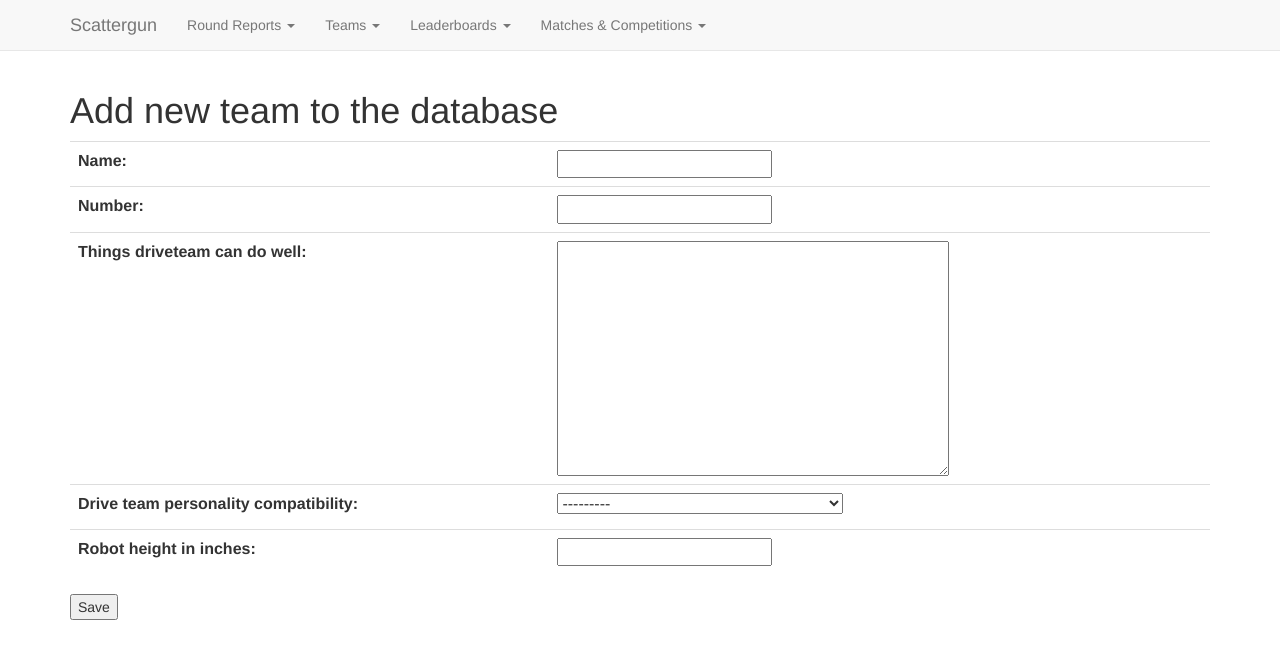
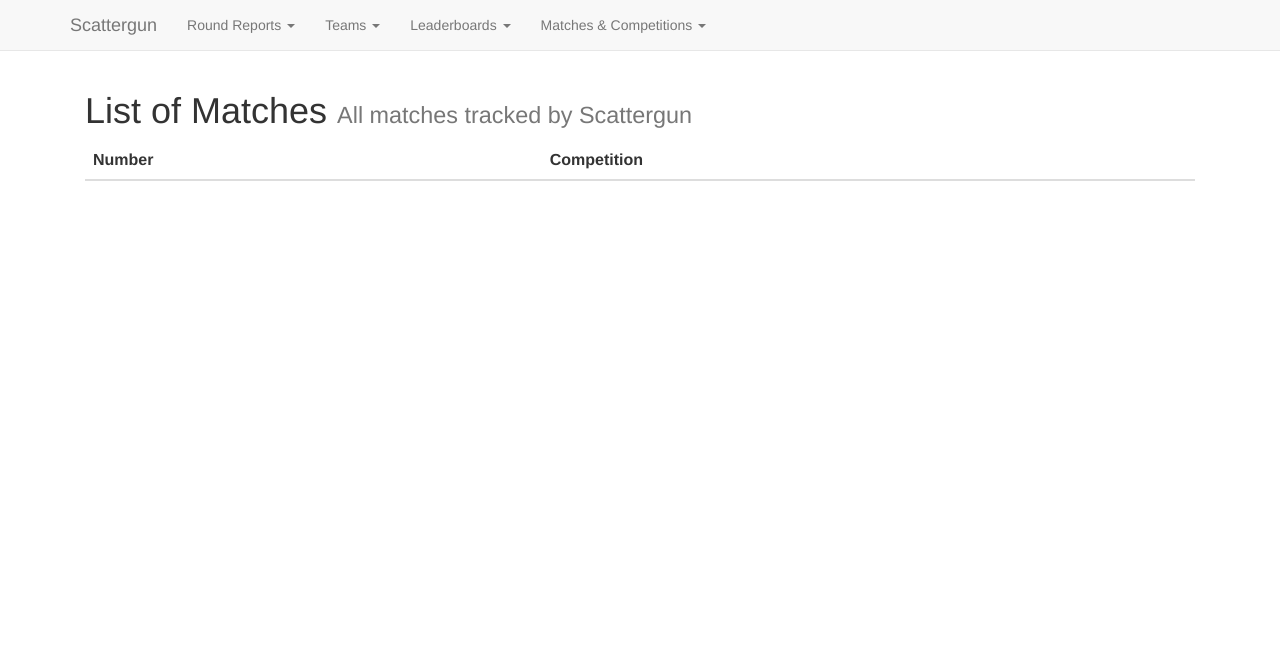
Before and after one commit to Team4761/Scattergun, a Django app: page /scattergun/teams/add in a window 1280 px wide. Shown: the top 659 px of the page. Run offline with Django 3.2, Linux system fonts and the light colour scheme; lists and menus that the app fills with data are empty; some libraries are stand-ins or nearby versions.

Commit message:
Add match list + add to navbar

```diff
--- /dev/null
+++ b/scattergun/scattergun_coreapp/templates/match_list.html
@@ -0,0 +1,20 @@
+{% extends "base.html" %}
+{% block "body" %}
+<div class="col-md-12">
+<h1>List of Matches <small>All matches tracked by Scattergun</small></h1>
+<table class="table table-hover">
+    <thead>
+        <tr>
+            <th>Number</th>
+            <th>Competition</th>
+        </tr>
+    </thead>
+{% for match in matches %}
+    <tr>
+        <td><a href="{% url 'scattergun-index' %}">{{ match.number }}</a></td>
+        <td>{{ match.competition }}</td>
+    </tr>
+{% endfor %}
+</table>
+</div>
+{% endblock %}
--- a/scattergun/scattergun_coreapp/templates/navbar.html
+++ b/scattergun/scattergun_coreapp/templates/navbar.html
@@ -28,6 +28,7 @@
                 <a href="#" class="dropdown-toggle" data-toggle="dropdown" role="button" aria-haspopup="true" aria-expanded="false">Matches & Competitions <span class="caret"></span></a>
                 <ul class="dropdown-menu">
                     <li><a href="{% url 'scattergun-match-add' %}">Add New Match</a></li>
+                    <li><a href="{% url 'scattergun-match-list' %}">List of Matches</a></li>
                     <li role="separator" class="divider"></li>
                     <li><a href="{% url 'scattergun-competition-add' %}">Add New Competition</a></li>
                     <li><a href="{% url 'scattergun-competition-list' %}">List of Competitions</a></li>
--- a/scattergun/scattergun_coreapp/templates/simple_add_form_base.html
+++ /dev/null
@@ -1,10 +0,0 @@
-{% extends "base.html" %}
-{% block "body" %}
-<h1>Add new {{ thing }} to the database</h1>
-<form method="POST">{% csrf_token %}
-    <table class="table table-hover">
-        {{ form.as_table }}
-    </table>
-    <button type="submit">Save</button>
-</form>
-{% endblock %}
--- a/scattergun/scattergun_coreapp/urls.py
+++ b/scattergun/scattergun_coreapp/urls.py
@@ -7,6 +7,7 @@ urlpatterns = [
     url(r"competitions/", views.competition_list_view, name="scattergun-competition-list"),
     url(r"competition/select", views.competition_select_view, name="scattergun-competition-select"),
     url(r"matches/add", views.match_add_view, name="scattergun-match-add"),
+    url(r"matches/", views.match_list_view, name="scattergun-match-list"),
     url(r"roundreports/add", views.roundreport_add_view, name="scattergun-roundreport-add"),
     url(r"roundreports", views.roundreport_list_view, name="scattergun-roundreport-list"),
     url(r"teams/add", views.team_add_view, name="scattergun-team-add"),
--- a/scattergun/scattergun_coreapp/views.py
+++ b/scattergun/scattergun_coreapp/views.py
@@ -1,6 +1,6 @@
 from django.shortcuts import render, get_object_or_404, redirect
 from .forms import TeamForm, RoundReportForm, CompetitionSelectForm, MatchForm, CompetitionForm
-from .models import Team, RoundReport, Competition
+from .models import Team, RoundReport, Competition, Match
 
 
 def index_view(request):
@@ -21,7 +21,7 @@ def competition_add_view(request):
             return redirect('scattergun-index')
     else:
         form = CompetitionForm()
-    return render(request, "simple_add_form_base.html", context={"form": form, "thing": "competition"})
+    return render(request, "match_list.html", context={"form": form, "thing": "competition"})
 
 
 def competition_list_view(request):
@@ -48,7 +48,12 @@ def match_add_view(request):
             return redirect('scattergun-index')
     else:
         form = MatchForm()
-    return render(request, "simple_add_form_base.html", context={"form": form, "thing": "match"})
+    return render(request, "match_list.html", context={"form": form, "thing": "match"})
+
+
+def match_list_view(request):
+    matches = Match.objects.all()
+    return render(request, "match_list.html", context={"matches": matches})
 
 
 def roundreport_add_view(request):
@@ -80,7 +85,7 @@ def team_add_view(request):
             return redirect('scattergun-team-show', team_number=team.number)
     else:
         form = TeamForm()
-    return render(request, "simple_add_form_base.html", context={"form": form, "thing": "team"})
+    return render(request, "match_list.html", context={"form": form, "thing": "team"})
 
 
 def team_view(request, team_number):
```
